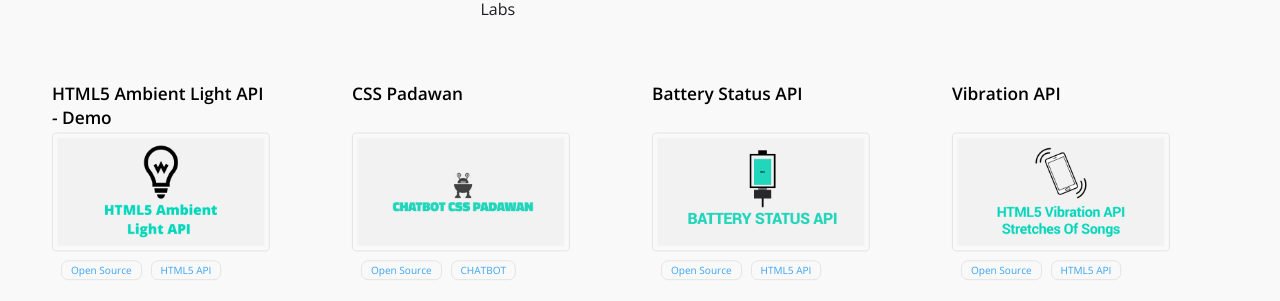
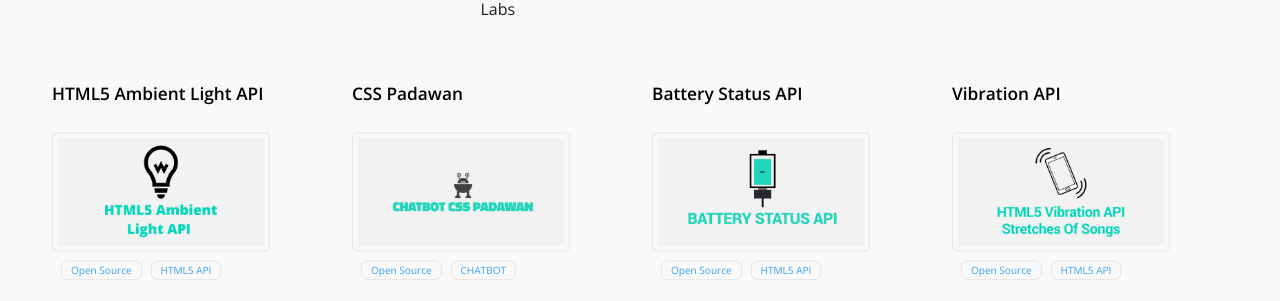
Before and after one commit to hjdesigner/hjdesigner.github.io, a Jekyll site: the page built from projetos.md, in a window 1280 px wide. Shown: the part 246-547 px from the top of the page. Built offline with Jekyll 4.4.1, drawn with Linux system fonts in a browser that asks for light colours.

```diff
--- a/projetos.md
+++ b/projetos.md
@@ -16,7 +16,7 @@
 
 			<a href="http://henriquemelanda.com.br/css-padawan/" target="_blank">
 				<div class="cards-titulo">
-					<h2>HTML5 Ambient Light API - Demo</h2>
+					<h2>HTML5 Ambient Light API</h2>
 				</div>
 
 					<figure class="cards-image">
```
